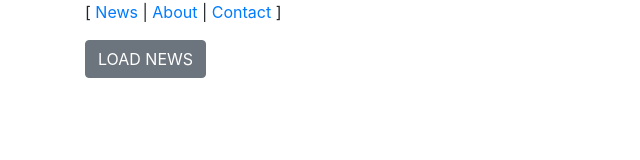
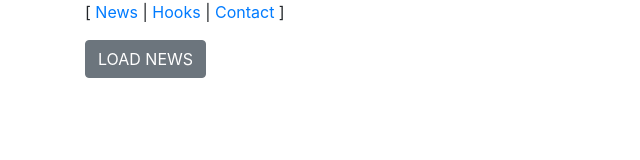
Before and after one commit to slavahatnuke/react-redux-saga-for-students, a React (Create React App) app: page / in a window 1280 px wide. Shown: the top 160 px of the page, without its empty margins (0-640 px from the left). Built offline with nearby package versions, Linux system fonts and the light colour scheme.

Commit message:
- readme

```diff
--- a/src/components/App.js
+++ b/src/components/App.js
@@ -10,21 +10,23 @@ import {
 import styles from './App.module.css';
 
 function App({
-               HomePage = () => 'home'
+               HomePage = () => 'home',
+               HooksPage = () => 'hooks',
+               ContactPage = () => 'contact'
              }) {
   return (
     <Router>
       <div className="container">
         <div className={styles.header}>
-          [ <Link to="/">News</Link> | <Link to="/about">About</Link> | <Link to="/contact">Contact</Link> ]
+          [ <Link to="/">News</Link> | <Link to="/hooks">Hooks</Link> | <Link to="/contact">Contact</Link> ]
         </div>
 
         <Switch>
-          <Route path="/about">
-            About page...
+          <Route path="/hooks">
+            <HooksPage />
           </Route>
           <Route path="/contact">
-            Contact page...
+            <ContactPage />
           </Route>
           <Route path="/">
             <div className="row">
```
Also changed, not shown: 1 other file (tests, documents, lock files or other folders).
